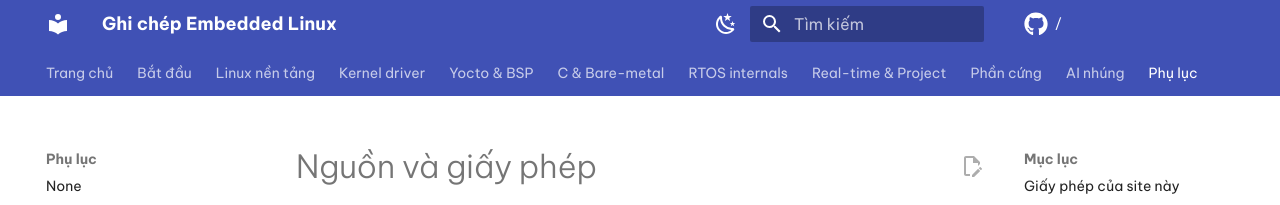
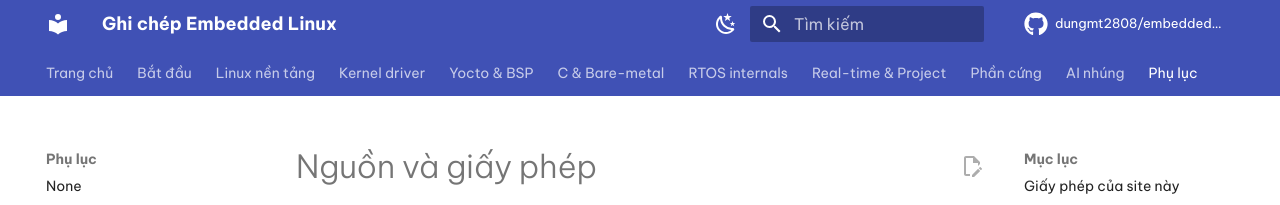
Before and after one commit to dungmt2808/embedded-docs-vi, an MkDocs documentation site: the page built from docs/phu-luc/nguon-va-giay-phep.md, in a window 1280 px wide. Shown: the top 205 px of the page. Built offline with MkDocs 1.6.1 and Material for MkDocs 9.7.7, drawn with Linux system fonts in a browser that asks for light colours; a script that is not in the unit is left out; comment, search, counter and statistics services are not loaded.

Commit message:
update mkdocs, repo name

```diff
--- a/mkdocs.yml
+++ b/mkdocs.yml
@@ -1,9 +1,9 @@
 site_name: Ghi chép Embedded Linux
 site_description: Ghi chép quá trình học Embedded Linux, kernel driver, Yocto và RTOS bằng tiếng Việt
 site_author: <tên cậu>
-site_url: https://<username>.github.io/<repo>/
-repo_url: https://github.com/<username>/<repo>
-repo_name: <username>/<repo>
+site_url: https://dungmt2808.github.io/embedded-docs-vi/
+repo_url: https://github.com/dungmt2808/embedded-docs-vi
+repo_name: dungmt2808/embedded-docs-vi
 edit_uri: edit/main/docs/
 
 copyright: >
@@ -99,7 +99,7 @@ extra:
   # Giscus — lấy các giá trị dưới tại https://giscus.app
   # Yêu cầu: repo public + bật Discussions + cài giscus app
   giscus:
-    repo: <username>/<repo>
+    repo: dungmt2808/embedded-docs-vi
     repo_id: R_kgDOUKtXsA
     category: Comments
     category_id: DIC_kwDOUKtXsM4DEpGd
```
